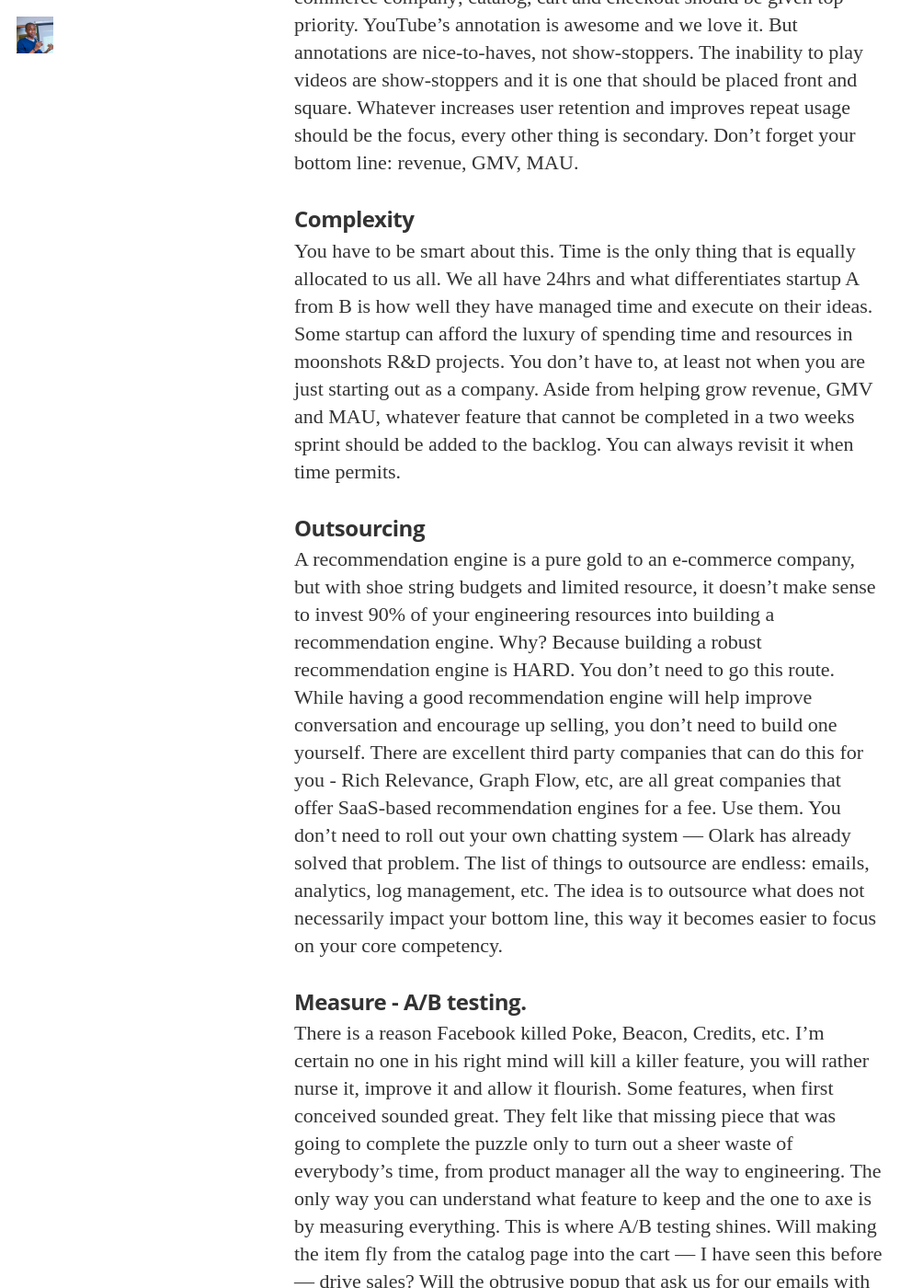
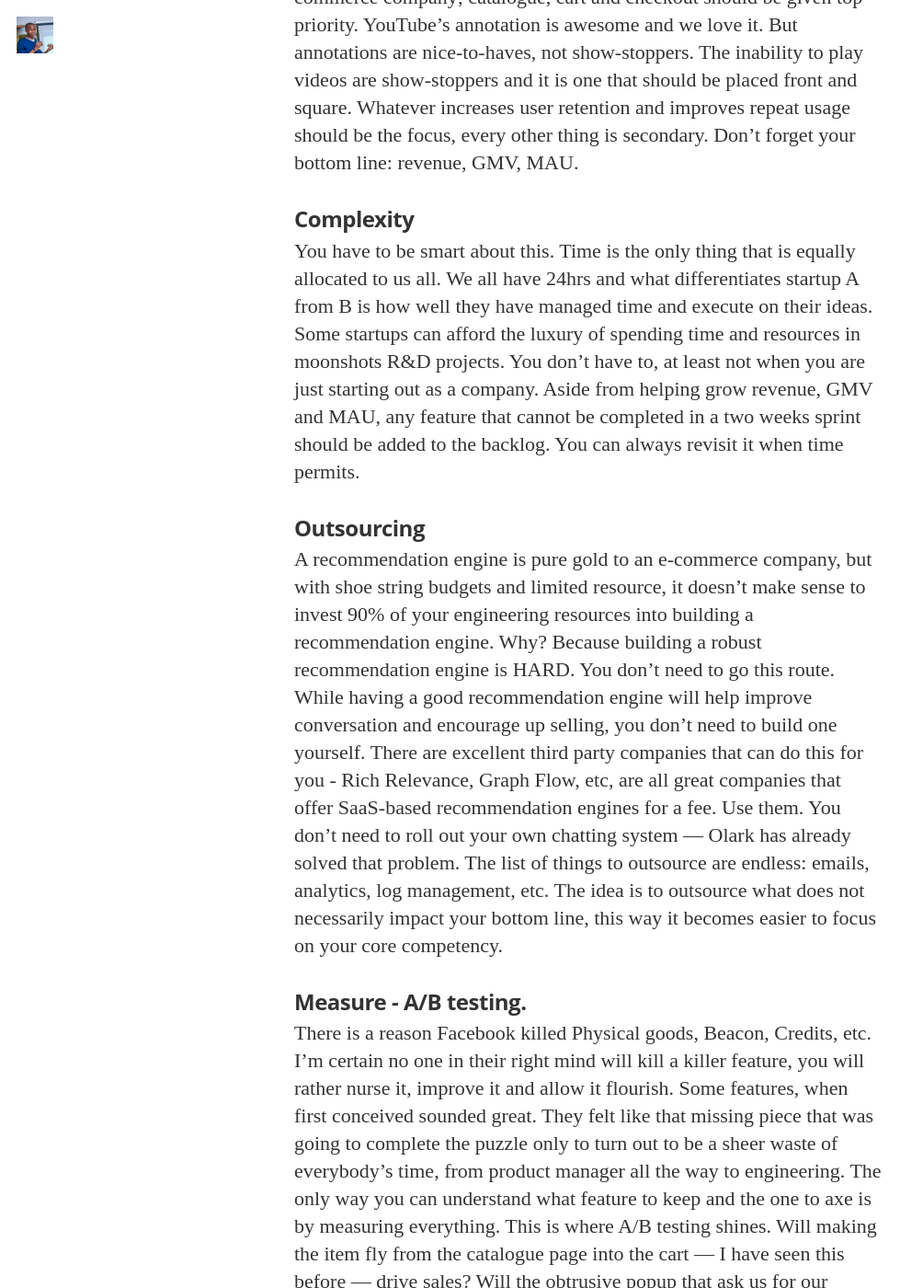
Before and after one commit to cyberomin/cyberomin.github.io, a Jekyll site: the page built from _posts/2015-12-19-product-features-gmv.markdown, in a window 1280 px wide and 1400 px high, scrolled down 5418 px. Shown: the whole window at 92% size, without its empty margins (0-1004 px from the left). Built offline with Jekyll 4.4.1, drawn with Linux system fonts in a browser that asks for light colours; nearby versions of some CDN libraries; some web fonts are replaced; library files that are not in the unit come from our copies; Markdown is read by kramdown in place of the engine named in the settings; comment, search, counter and statistics services are not loaded; some of the changed text lies outside the part shown.

Commit message:
Fixed typo

```diff
--- a/_posts/2015-12-19-product-features-gmv.markdown
+++ b/_posts/2015-12-19-product-features-gmv.markdown
@@ -44,22 +44,22 @@
 ###What should you consider before adding a new feature?
 
 
-####Bottomline
-Without a doubt, some feature greatly enhances user experience while others just add to the product's aesthetics. In the age of <em>less is more</em>, it is imperative that we don’t overwhelm the user with unnecessary noise. This is the era of simplification. And there is just as much beauty in simplicity. Minimalism is key. Products differ based on the need it serves; Instagram serves a different need from Twitter, likewise, Konga serves a different need from WhatsApp. Whatever is the core of the product should be what is given the most priority. Konga is an e-commerce company; catalog, cart and checkout should be given top priority. YouTube’s annotation is awesome and we love it. But annotations are nice-to-haves, not show-stoppers. The inability to play videos are show-stoppers and it is one that should be placed front and square. Whatever increases user retention and improves repeat usage should be the focus, every other thing is secondary. Don’t forget your bottom line: revenue, GMV, MAU.
+####Bottom line
+Without a doubt, some feature greatly enhances user experience while others just add to the product's aesthetics. In the age of <em>less is more</em>, it is imperative that we don’t overwhelm the user with unnecessary noise. This is the era of simplification. And there is just as much beauty in simplicity. Minimalism is key. Products differ based on the need it serves; Instagram serves a different need from Twitter, likewise, Konga serves a different need from WhatsApp. Whatever is the core of the product should be what is given the most priority. Konga is an e-commerce company; catalogue, cart and checkout should be given top priority. YouTube’s annotation is awesome and we love it. But annotations are nice-to-haves, not show-stoppers. The inability to play videos are show-stoppers and it is one that should be placed front and square. Whatever increases user retention and improves repeat usage should be the focus, every other thing is secondary. Don’t forget your bottom line: revenue, GMV, MAU.
 
 ####Complexity
-You have to be smart about this. Time is the only thing that is equally allocated to us all. We all have 24hrs and what differentiates startup A from B is how well they have managed time and execute on their ideas. Some startup can afford the luxury of spending time and resources in moonshots R&D projects. You don’t have to, at least not when you are just starting out as a company. Aside from helping grow revenue, GMV and MAU, whatever feature that cannot be completed in a two weeks sprint should be added to the backlog. You can always revisit it when time permits.
+You have to be smart about this. Time is the only thing that is equally allocated to us all. We all have 24hrs and what differentiates startup A from B is how well they have managed time and execute on their ideas. Some startups can afford the luxury of spending time and resources in moonshots R&D projects. You don’t have to, at least not when you are just starting out as a company. Aside from helping grow revenue, GMV and MAU, any feature that cannot be completed in a two weeks sprint should be added to the backlog. You can always revisit it when time permits.
 
 ####Outsourcing
-A recommendation engine is a pure gold to an e-commerce company, but with shoe string budgets and limited resource, it doesn't make sense to invest 90% of your engineering resources into building a recommendation engine. Why? Because building a robust recommendation engine is HARD. You don’t need to go this route. While having a good recommendation engine will help improve conversation and encourage up selling, you don’t need to build one yourself.  There are excellent third party companies that can do this for you - Rich Relevance, Graph Flow, etc, are all great companies that offer SaaS-based recommendation engines for a fee. Use them. You don’t need to roll out your own chatting system &mdash; Olark has already solved that problem. The list of things to outsource are endless: emails, analytics, log management, etc. The idea is to outsource what does not necessarily impact your bottom line, this way it becomes easier to focus on your core competency.
+A recommendation engine is pure gold to an e-commerce company, but with shoe string budgets and limited resource, it doesn't make sense to invest 90% of your engineering resources into building a recommendation engine. Why? Because building a robust recommendation engine is HARD. You don’t need to go this route. While having a good recommendation engine will help improve conversation and encourage up selling, you don’t need to build one yourself.  There are excellent third party companies that can do this for you - Rich Relevance, Graph Flow, etc, are all great companies that offer SaaS-based recommendation engines for a fee. Use them. You don’t need to roll out your own chatting system &mdash; Olark has already solved that problem. The list of things to outsource are endless: emails, analytics, log management, etc. The idea is to outsource what does not necessarily impact your bottom line, this way it becomes easier to focus on your core competency.
 
 ####Measure - A/B testing.
-There is a reason Facebook killed Poke, Beacon, Credits, etc. I’m certain no one in his right mind will kill a killer feature, you will rather nurse it, improve it and allow it flourish. Some features, when first conceived sounded great. They felt like that missing piece that was going to complete the puzzle only to turn out a sheer waste of everybody’s time, from product manager all the way to engineering. The only way you can understand what feature to keep and the one to axe is by measuring everything. This is where A/B testing shines. Will making the item fly from the catalog page into the cart &mdash; I have seen this before &mdash; drive sales? Will the obtrusive popup that ask us for our emails with the sweet intentions of sending us nice deals become offensive and a turn-off. (Group buying sites please stop it)? How will the big banner, the one that looks like a splash screen affect your bounce rate? The brilliant idea to broadcast my purchases to my social feed, is that really needed? What if I am a private person and will like my dealings be handled privately. That feature that you hounded the engineers to find a way and fit into this current sprint, will it turn out to be a brilliant idea or one that will make you call for a press conference and apologise to your teeming customers. You can only know these things when you have a clear cut plan on how to measure them.
+There is a reason Facebook killed Physical goods, Beacon, Credits, etc. I’m certain no one in their right mind will kill a killer feature, you will rather nurse it, improve it and allow it flourish. Some features, when first conceived sounded great. They felt like that missing piece that was going to complete the puzzle only to turn out to be a sheer waste of everybody’s time, from product manager all the way to engineering. The only way you can understand what feature to keep and the one to axe is by measuring everything. This is where A/B testing shines. Will making the item fly from the catalogue page into the cart &mdash; I have seen this before &mdash; drive sales? Will the obtrusive popup that ask us for our emails with the sweet intentions of sending us nice deals become offensive and a turn-off. (Group buying sites please stop it)? How will the big banner, the one that looks like a splash screen affect your bounce rate? The brilliant idea to broadcast my purchases to my social feed, is that really needed? What if I am a private person and will like my dealings be handled privately. That feature that you hounded the engineers to find a way and fit into this current sprint, will it turn out to be a brilliant idea or one that will make you call for a press conference and apologise to your teeming customers. You can only know these things when you have a clear cut plan on how to measure them.
 
 <center>........................</center>
 
-Launching a new feature into the wild shouldn't end after clinging glasses in celebration of a successful launch. If anything, your work is just getting started. I, for one, believe that every feature and product should follow a simple principle I will call BTML (Build, Test, Measure and Listen.)
+Launching a new feature into the wild shouldn't end after clinking glasses in celebration of a successful launch. If anything, your work is just getting started. I, for one, believe that every feature and product should follow a simple principle I will call BTML (Build, Test, Measure and Listen.)
 
-Build intentionally. Test deliberately and aggressively. Measure proactively and listen to what your customers are saying, even when they aren’t uttering a single word. To add to the immortal words of Jeff Bezos, “start with the customer and work backwards. Don’t forget to keep your eyes on the prize."
+Build intentionally. Test deliberately and aggressively. Measure proactively and listen to what your customers are saying, even when they aren’t uttering a single word. To add to the immortal words of Jeff Bezos, <strong>“start with the customer and work backwards. Don’t forget to keep your eyes on the prize."</strong>
 
-Your product and features shouldn’t annoy your users. For every product out there, the exist about three variants that serve the same purpose. Attention span is short these days. We, the users, don’t have that much time to waste. It takes a single mistake(read as feature) to ruin a once beloved product.
+Your product and features shouldn’t annoy your users. For every product out there, there are about three existing variants that serve the same purpose. Attention span is short these days. We, the users, don’t have that much time to waste. It takes a single mistake(read as feature) to ruin a once beloved product.
```
